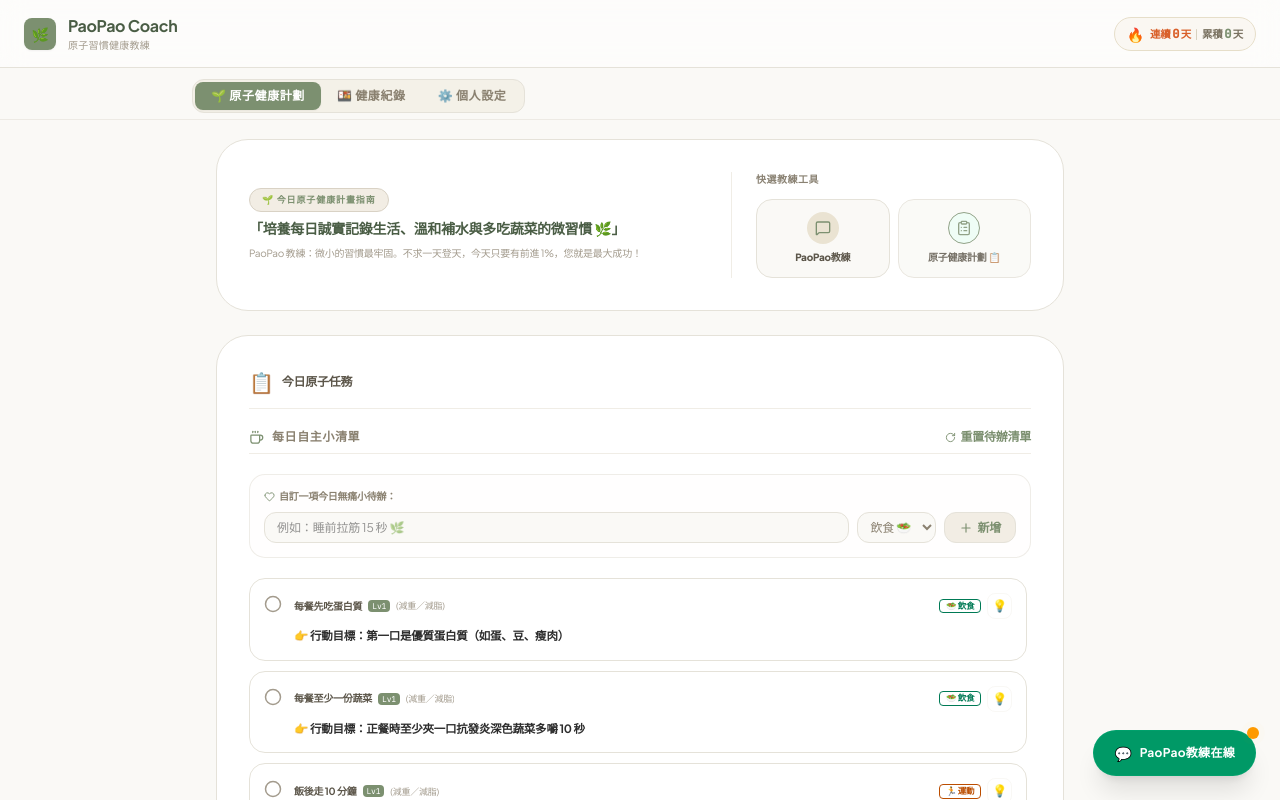
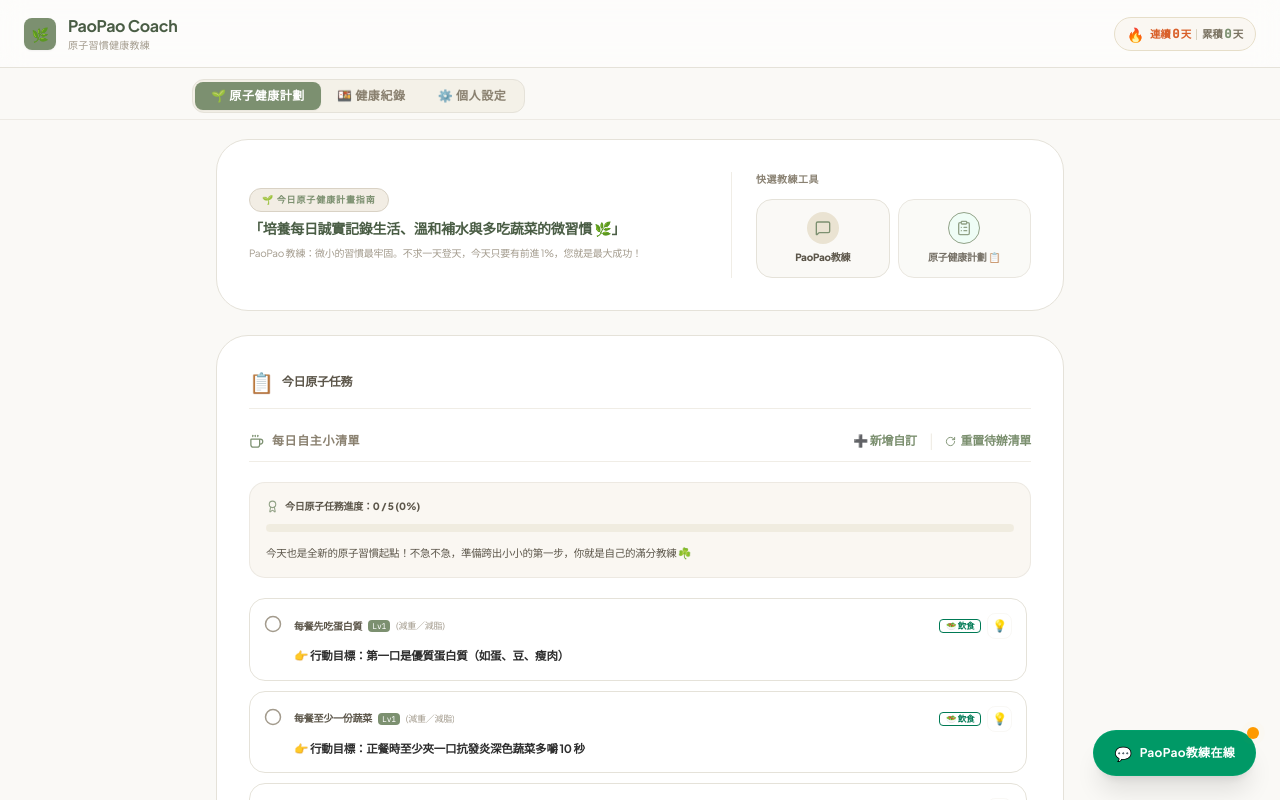
Before and after one commit to BettyYang-clarity/PaoPao-Coach, a React (Vite) app: page / in a window 1280 px wide. Shown: the top 800 px of the page. Built offline with nearby package versions, Linux system fonts and the light colour scheme.

Commit message:
feat_optimize_atomic_tasks

```diff
--- a/src/App.tsx
+++ b/src/App.tsx
@@ -103,25 +103,48 @@ export default function App() {
     saveCoachState(state);
   }, [state]);
 
-  // Handle toggling of micro-tasks
+  // Daily cross-day auto-reset logic for atomic tasks
+  useEffect(() => {
+    const getTodayStr = () => {
+      const d = new Date();
+      return `${d.getFullYear()}-${String(d.getMonth() + 1).padStart(2, '0')}-${String(d.getDate()).padStart(2, '0')}`;
+    };
+    const todayStr = getTodayStr();
+    const lastReset = localStorage.getItem("pao_pao_last_reset_date");
+
+    if (lastReset !== todayStr) {
+      setState((prev) => {
+        const resetTasks = prev.microTasks.map((t) => ({
+          ...t,
+          completed: false,
+          completedAt: undefined
+        }));
+        return {
+          ...prev,
+          microTasks: resetTasks
+        };
+      });
+      localStorage.setItem("pao_pao_last_reset_date", todayStr);
+    }
+  }, []);
+
+  // Handle toggling of micro-tasks (Using delta point calculation to persist historical points)
   const handleToggleTask = (id: string) => {
     setState((prev) => {
+      let pointsDiff = 0;
       const updatedTasks = prev.microTasks.map((task) => {
         if (task.id === id) {
           const newCompleted = !task.completed;
+          pointsDiff = newCompleted ? task.points : -task.points;
           return { ...task, completed: newCompleted, completedAt: newCompleted ? new Date().toISOString() : undefined };
         }
         return task;
       });
 
-      // Calculate total points
-      const tPoints = updatedTasks.reduce((acc, t) => acc + (t.completed ? t.points : 0), 0) +
-                       prev.records.reduce((acc, r) => acc + r.pointsEarned, 0);
-
       return {
         ...prev,
         microTasks: updatedTasks,
-        totalPoints: tPoints
+        totalPoints: prev.totalPoints + pointsDiff
       };
     });
   };
--- a/src/components/HabitBoard.tsx
+++ b/src/components/HabitBoard.tsx
@@ -43,6 +43,7 @@ export default function HabitBoard({
   const [customCategory, setCustomCategory] = useState<MicroTask["category"]>("diet");
   const [isGenerating, setIsGenerating] = useState(false);
   const [expandedTaskId, setExpandedTaskId] = useState<string | null>(null);
+  const [showCustomForm, setShowCustomForm] = useState(false);
 
   // Icon mapping helper matching the precise category
   const getCategoryIcon = (category: MicroTask["category"]) => {
@@ -236,6 +237,24 @@ export default function HabitBoard({
     setCustomTitle("");
   };
 
+  const totalTasks = tasks.length;
+  const completedTasks = tasks.filter((t) => t.completed).length;
+  const completionPercentage = totalTasks > 0 ? Math.round((completedTasks / totalTasks) * 100) : 0;
+
+  const getEncouragementMessage = () => {
+    if (totalTasks === 0) return "今日還沒有安排任務喔，點擊「重置待辦清單」開始吧！☘️";
+    if (completionPercentage === 0) {
+      return "今天也是全新的原子習慣起點！不急不急，準備跨出小小的第一步，你就是自己的滿分教練 ☘️";
+    }
+    if (completionPercentage < 40) {
+      return `哇！你已經點亮了第 ${completedTasks} 個微原子習慣！每天累積 1% 的複利，正在你的體內發芽茁壯喔，超棒的！👏`;
+    }
+    if (completionPercentage < 100) {
+      return `太厲害了！你已經達成了今日的 ${completedTasks}/${totalTasks} 項任務！大腦的阻力已經徹底被你克服了，溫和前行，為自己鼓掌！✨`;
+    }
+    return `🎉 恭喜你！今日原子任務全數達成 (${completedTasks}/${totalTasks})！你用最低磨損的堅持完成了對自己的承諾，你是最棒的原子習慣大師！❤️`;
+  };
+
   return (
     <div id="habit-panel" className="flex flex-col gap-5 text-left font-sans">
       {/* Title & Actions bar (Slicker and spacious) */}
@@ -244,6 +263,16 @@ export default function HabitBoard({
           <Coffee className="text-brand-green" size={15} />
           <span className="text-xs font-bold text-brand-muted uppercase tracking-wider">每日自主小清單</span>
         </div>
+        <div className="flex items-center gap-3">
+          <button
+            type="button"
+            onClick={() => setShowCustomForm(!showCustomForm)}
+            className="text-xs font-sans text-brand-green hover:text-brand-darkgreen font-semibold flex items-center gap-1.5 cursor-pointer transition-all active:scale-95"
+            title="新增或收合自訂任務"
+          >
+            {showCustomForm ? "➖ 收起自訂" : "➕ 新增自訂"}
+          </button>
+          <span className="text-brand-border-light select-none">|</span>
           <button
             type="button"
             onClick={handleRegenerate}
@@ -255,9 +284,33 @@ export default function HabitBoard({
             重置待辦清單
           </button>
         </div>
+      </div>
 
-      {/* Custom Add Feature (Slimer & simple) - MOVED TO THE TOP AS REQUESTED */}
-      <form onSubmit={handleAddCustomTask} className="bg-brand-cream/15 p-3.5 border border-brand-border/60 rounded-2xl flex flex-col gap-2 shadow-4xs">
+      {/* 頂部任務完成進度及動態同理心鼓勵詞橫幅 */}
+      {totalTasks > 0 && (
+        <div className="bg-[#FAF7F2] border border-brand-border/60 rounded-2xl p-4 flex flex-col gap-2.5 shadow-4xs transition-all">
+          <div className="flex items-center justify-between">
+            <span className="text-[10px] font-extrabold text-[#5C564A] flex items-center gap-1.5">
+              <Award size={13} className="text-brand-green animate-pulse" />
+              今日原子任務進度：{completedTasks} / {totalTasks} ({completionPercentage}%)
+            </span>
+          </div>
+          {/* 高質感進度條 */}
+          <div className="w-full bg-[#EAE3D2]/55 h-2 rounded-full overflow-hidden">
+            <div
+              className="h-full bg-brand-green rounded-full transition-all duration-500 ease-out"
+              style={{ width: `${completionPercentage}%` }}
+            />
+          </div>
+          <p className="text-[10.5px] leading-relaxed text-[#5C564A] font-medium font-sans mt-0.5">
+            {getEncouragementMessage()}
+          </p>
+        </div>
+      )}
+
+      {/* Custom Add Feature (Slimer & simple) - Collapsible controlled by showCustomForm */}
+      {showCustomForm && (
+        <form onSubmit={handleAddCustomTask} className="bg-brand-cream/15 p-3.5 border border-brand-border/60 rounded-2xl flex flex-col gap-2 shadow-4xs animate-fade-in">
           <span className="text-[10px] font-bold text-brand-muted flex items-center gap-1">
             <Heart size={11} className="text-brand-green" />
             自訂一項今日無痛小待辦：
@@ -293,6 +346,7 @@ export default function HabitBoard({
             </div>
           </div>
         </form>
+      )}
 
       {/* Task List (Clean minimalist layout) */}
       <div className="flex flex-col gap-3">
```
Lines whose indentation alone changed are shown as unchanged.
